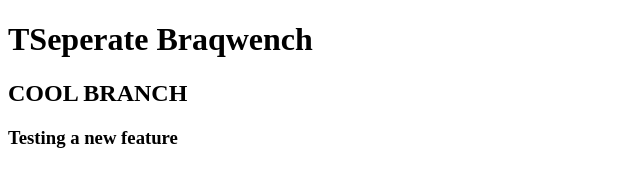
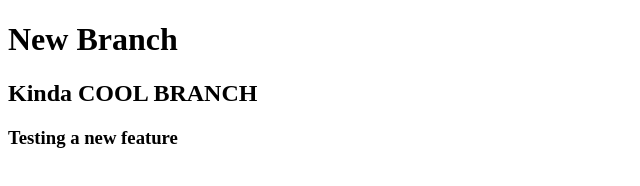
Before and after one commit to akopcz2/poc, a website: page index.html in a window 1280 px wide. Shown: the whole page, without its empty margins (0-640 px from the left). Drawn offline with Linux system fonts and the light colour scheme.

Commit message:
Adding New

```diff
--- a/index.html
+++ b/index.html
@@ -7,8 +7,8 @@
   <title>Net</title>
 </head>
 <body>
-  <h1>TSeperate Braqwench</h1>
-  <h2>COOL BRANCH</h2>
+  <h1>New Branch</h1>
+  <h2>Kinda COOL BRANCH</h2>
   <h3>Testing a new feature</h3>
 </body>
 </html>
```
Also changed, not shown: netlify.toml.
